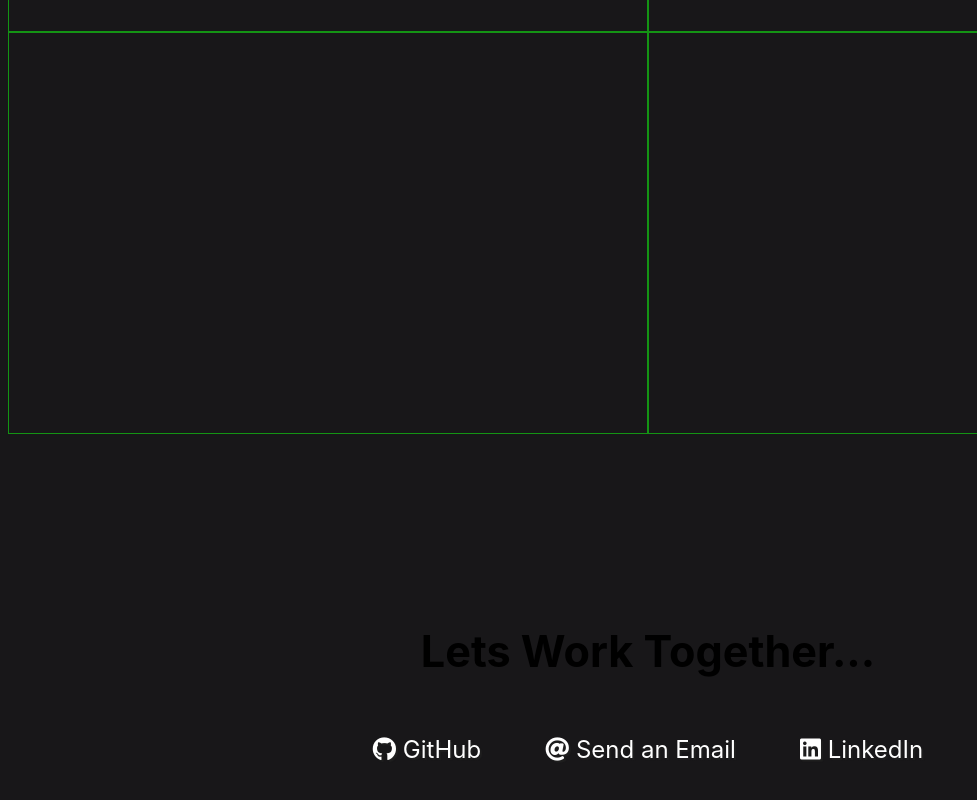
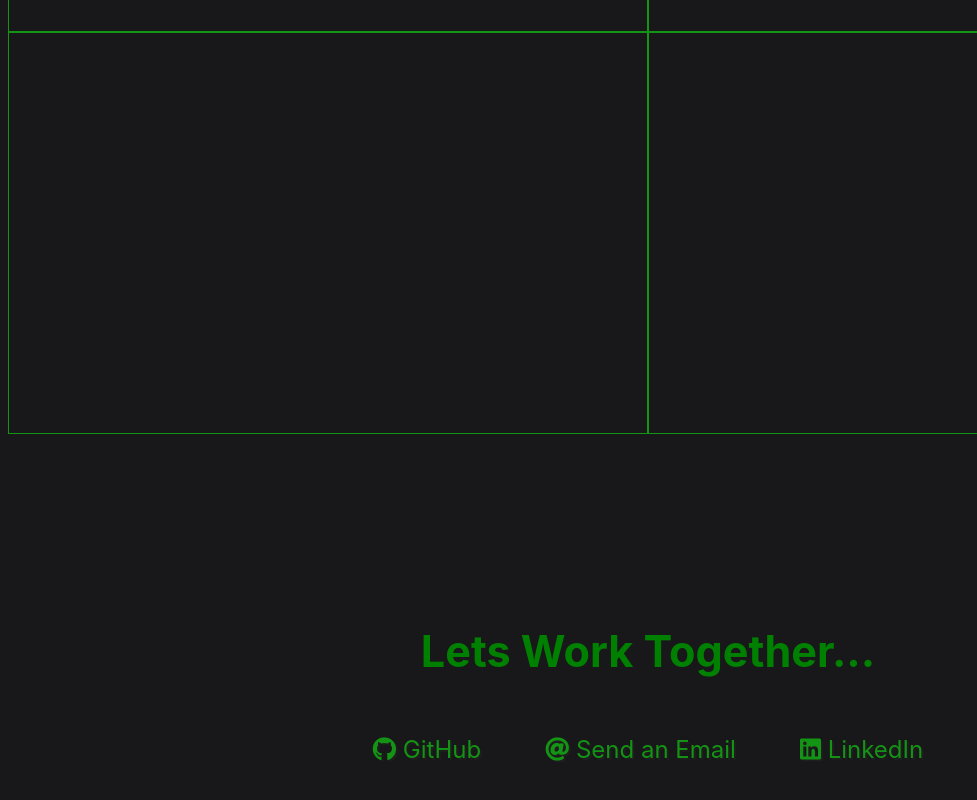
Before and after one commit to Mike-is-coding/Mike-is-coding.github.io, a React (Create React App) app: page / in a window 1280 px wide. Shown: the part 1170-1970 px from the top of the page, without its empty margins (0-977 px from the left). Built offline with nearby package versions, Linux system fonts and the light colour scheme.

Commit message:
Changed contact section colors

```diff
--- a/src/App.js
+++ b/src/App.js
@@ -45,7 +45,7 @@ function App() {
       {/* || Contact Section */}
       <section id="contact-me" className="contact-section">
         <div className="contact-section-header">
-          <h2> Lets Work Together...</h2>
+          <h2 className="contact-title"> Lets Work Together...</h2>
         </div>
         <div className="contact-link">
           <a
--- a/src/index.css
+++ b/src/index.css
@@ -4,6 +4,7 @@
     min-width: 600;
   }
 }
+/* Mixins */
 /* Animation keyframes */
 @keyframes flickerAnimation {
   0% {
@@ -209,6 +210,10 @@ a {
   margin-bottom: -10px;
 }
 
+.contact-title {
+  color: green;
+}
+
 .contact-links {
   display: flex;
   justify-content: center;
@@ -228,7 +233,6 @@ a {
   display: inline-block;
   padding: 1rem 2rem;
   border-radius: 2px;
-  color: var(--text-color);
 }
 
 .contact-details:hover {
@@ -236,5 +240,5 @@ a {
 }
 
 .contact-link > a {
-  color: white;
+  color: #149414;
 }/*# sourceMappingURL=index.css.map */
--- a/src/index.scss
+++ b/src/index.scss
@@ -12,6 +12,14 @@ $black2: #1a1d10;
   body {
     min-width: 600;
   }
+}
+
+/* Mixins */
+@mixin flicker{
+  -webkit-animation: flickerAnimation 0.05s infinite;
+  -moz-animation: flickerAnimation 0.05s infinite;
+  -o-animation: flickerAnimation 0.05s infinite;
+  animation: flickerAnimation 0.05s infinite;
 }
 
 /* Animation keyframes */
@@ -138,10 +146,7 @@ a {
   height: 100vh;
   width: 100vw;
   background: $flicker-green;
-  -webkit-animation: flickerAnimation 0.05s infinite;
-  -moz-animation: flickerAnimation 0.05s infinite;
-  -o-animation: flickerAnimation 0.05s infinite;
-  animation: flickerAnimation 0.05s infinite;
+  @include flicker();
   z-index: 1;
 }
 
@@ -256,6 +261,10 @@ a {
   margin-bottom: -10px;
 }
 
+.contact-title {
+  color: green;
+}
+
 .contact-links {
   display: flex;
   justify-content: center;
@@ -275,7 +284,6 @@ a {
   display: inline-block;
   padding: 1rem 2rem;
   border-radius: 2px;
-  color: var(--text-color);
 }
 
 .contact-details:hover {
@@ -283,5 +291,5 @@ a {
 }
 
 .contact-link > a {
-  color: white;
+  color: $hacker;
 }
```
Also changed, not shown: 1 other file (tests, documents, lock files or other folders).
